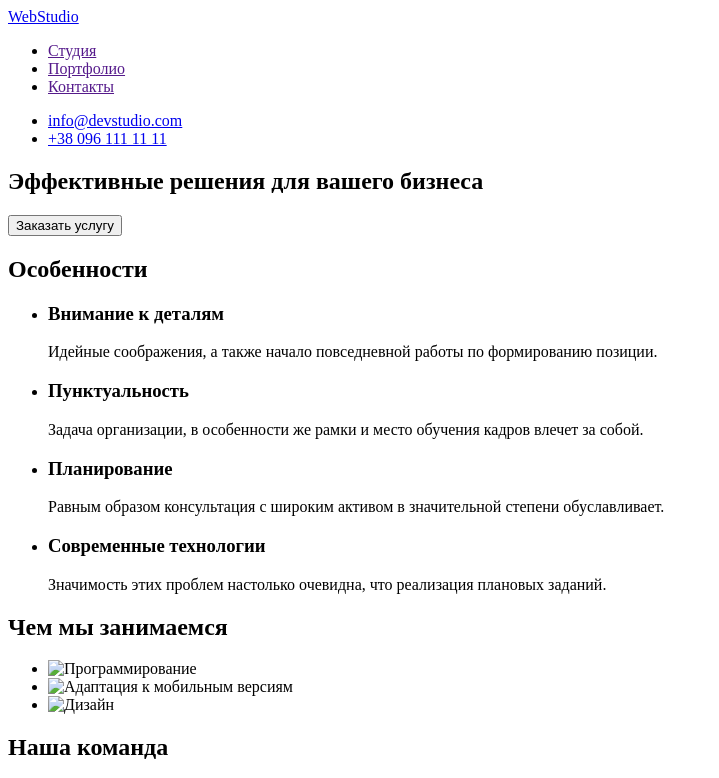
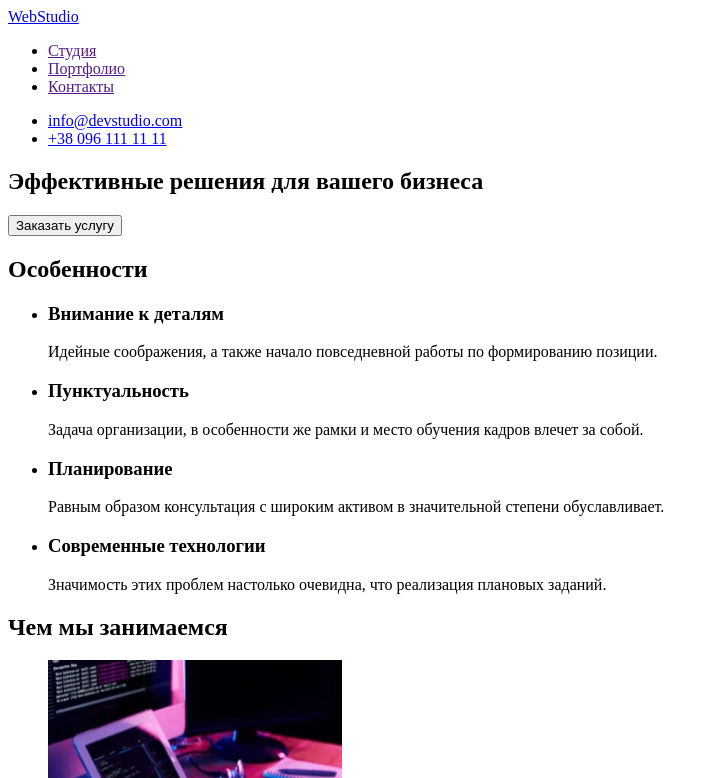
Before and after one commit to EugeniaKutsel/goit-markup-hw-01, a plain HTML site: page index.html in a window 1280 px wide. Shown: the top 778 px of the page, without its empty margins (0-719 px from the left). Drawn offline with Linux system fonts and the light colour scheme.

Commit message:
Update index.html

```diff
--- a/index.html
+++ b/index.html
@@ -53,9 +53,9 @@
         <section>
             <h2>Чем мы занимаемся</h2>
             <ul>
-                <li><img src="/images/box1.jpg" alt="Программирование" width="294" height="300"></li>
-                <li><img src="/images/box2.jpg" alt="Адаптация к мобильным версиям" width="294" height="300"></li>
-                <li><img src="/images/box3.jpg" alt="Дизайн" width="294" height="300"></li>
+                <li><img src="/images/box_1.jpg" alt="Программирование" width="294" height="300"></li>
+                <li><img src="/images/box_2.jpg" alt="Адаптация к мобильным версиям" width="294" height="300"></li>
+                <li><img src="/images/box_3.jpg" alt="Дизайн" width="294" height="300"></li>
             </ul>
         </section>
         <section>
```
